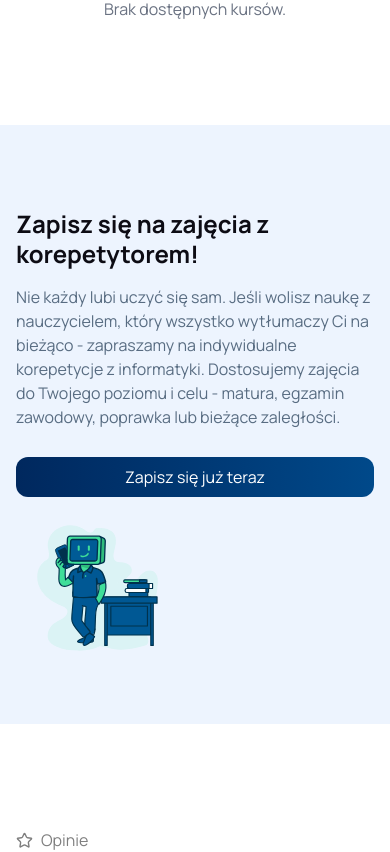
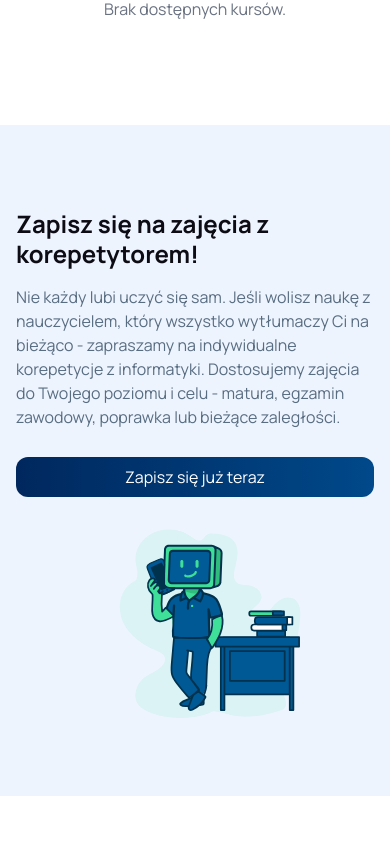
Before and after one commit to kxGeou/EducationPlatf, a React (Vite) app: page / in a window 390 px wide. Shown: the part 3080-3932 px from the top of the page. Built offline with nearby package versions, Linux system fonts and the light colour scheme; no server answers; the database is empty.

Commit message:
Update AboutPlatform.jsx

```diff
--- a/src/components/homepage/AboutPlatform.jsx
+++ b/src/components/homepage/AboutPlatform.jsx
@@ -4,7 +4,7 @@ import RobotLaptop from '../../assets/RobotOpieraj.svg';
 
 function AboutPlatform() {
   return (
-    <section className="w-full px-4 flex flex-col py-16 md:flex-row md:justify-between md:gap-20 lg:items-center">
+    <section className="w-full px-4 flex flex-col py-16 md:flex-row md:justify-between items-center md:gap-20 ">
 
       <div className="my-5 flex flex-col gap-1 md:justify-between">
         <div className="flex flex-col gap-2">
@@ -20,7 +20,7 @@ Dostosujemy zajęcia do Twojego poziomu i celu - matura, egzamin zawodowy, popra
           Zapisz się już teraz
         </button>
       </div>
-      <img src={RobotLaptop} className="w-[40%]"/>
+      <img src={RobotLaptop} className="w-[60%] md:w-[40%]"/>
 
     </section>
   );
```
